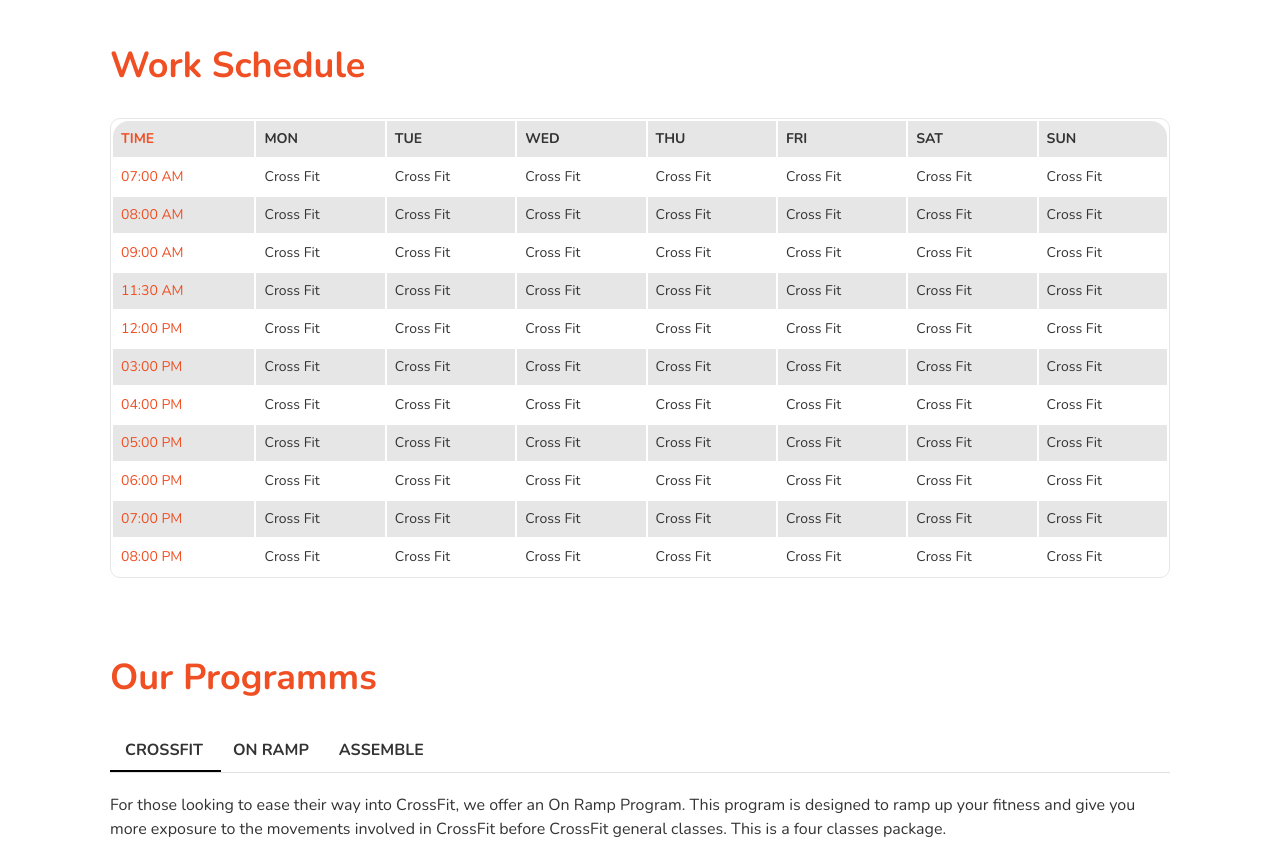
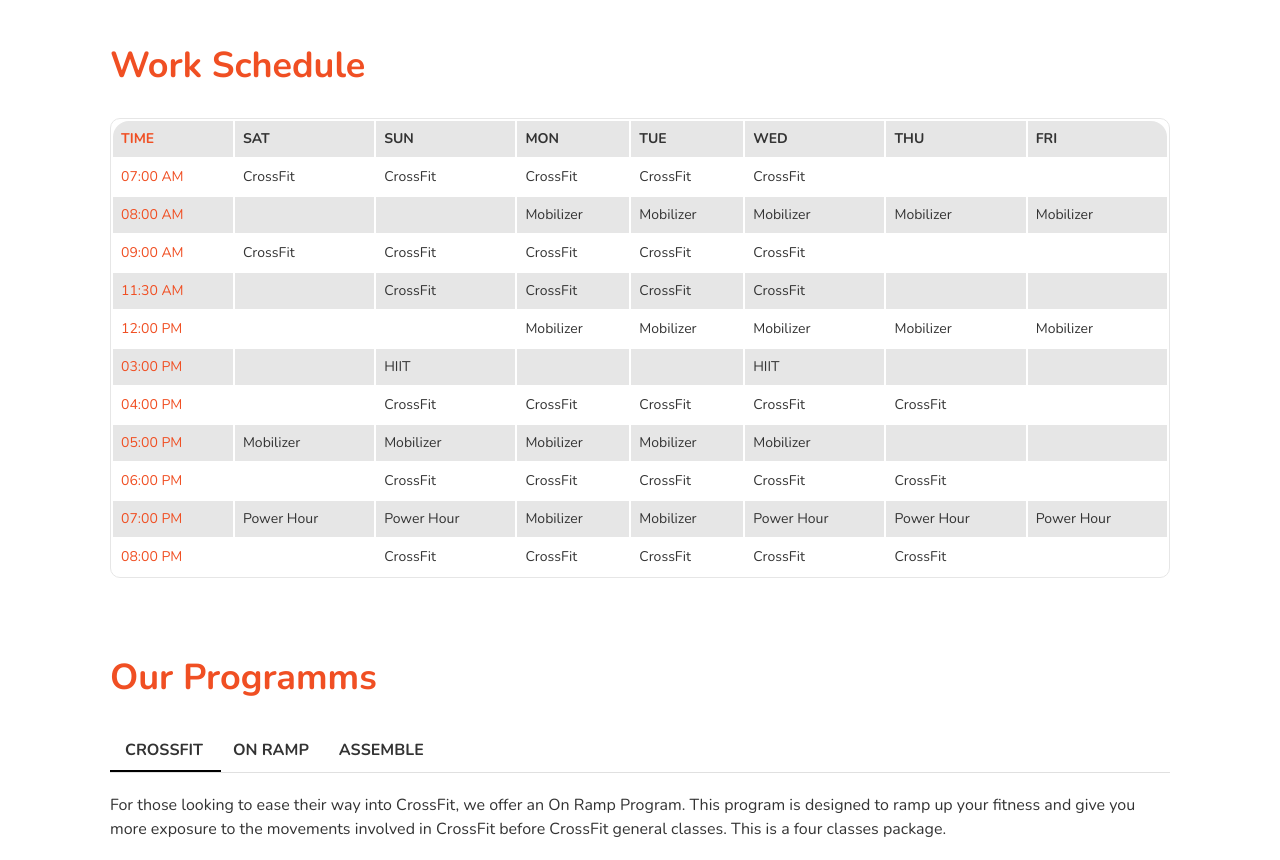
Before and after one commit to mukulchugh/GymCenter--RIZIQ-IT-Solutions, a React (Create React App) app: page / in a window 1280 px wide. Shown: the part 1387-2247 px from the top of the page. Built offline with nearby package versions, Linux system fonts and the light colour scheme.

Commit message:
table value change

```diff
--- a/src/Components/Home/Table/SingleTable.js
+++ b/src/Components/Home/Table/SingleTable.js
@@ -9,13 +9,13 @@
                         <thead className='table_border rounded-2xl'>
                             <tr >
                                 <th className='text-primary'>Time</th>
+                                <th>sat</th>
+                                <th>sun</th>
                                 <th>mon</th>
                                 <th>tue</th>
                                 <th>wed</th>
                                 <th>thu</th>
                                 <th>fri</th>
-                                <th>sat</th>
-                                <th>sun</th>
                             </tr>
                         </thead>
                         <tbody>
@@ -24,13 +24,13 @@
                                     return (
                                         <tr key={item.id} className="hover">
                                             <td className='text-primary'>{item.time}</td>
-                                            <td>{item.data}</td>
-                                            <td>{item.data}</td>
-                                            <td>{item.data}</td>
-                                            <td>{item.data}</td>
-                                            <td>{item.data}</td>
-                                            <td>{item.data}</td>
-                                            <td>{item.data}</td>
+                                            <td>{item.data[0]}</td>
+                                            <td>{item.data[1]}</td>
+                                            <td>{item.data[2]}</td>
+                                            <td>{item.data[3]}</td>
+                                            <td>{item.data[4]}</td>
+                                            <td>{item.data[5]}</td>
+                                            <td>{item.data[6]}</td>
                                         </tr>
                                     )
                                 })
--- a/src/Components/Home/Table/Table.js
+++ b/src/Components/Home/Table/Table.js
@@ -3,22 +3,22 @@
 
 const Table = () => {
     const morningSchedule = [
-        { id: 1, time: '07:00 AM', data: 'Cross Fit' },
-        { id: 2, time: '08:00 AM', data: 'Cross Fit' },
-        { id: 3, time: '09:00 AM', data: 'Cross Fit' },
-        { id: 4, time: '11:30 AM', data: 'Cross Fit' },
-        { id: 5, time: '12:00 PM', data: 'Cross Fit' },
-        { id: 6, time: '03:00 PM', data: 'Cross Fit' },
-        { id: 7, time: '04:00 PM', data: 'Cross Fit' },
-        { id: 8, time: '05:00 PM', data: 'Cross Fit' },
-        { id: 9, time: '06:00 PM', data: 'Cross Fit' },
-        { id: 10, time:'07:00 PM', data: 'Cross Fit' },
-        { id: 11, time:'08:00 PM', data: 'Cross Fit' }
+        { id: 1, time: '07:00 AM', data: ['CrossFit', 'CrossFit', 'CrossFit', 'CrossFit', 'CrossFit', '', '',] },
+        { id: 2, time: '08:00 AM', data: ['', '', 'Mobilizer', 'Mobilizer', 'Mobilizer', 'Mobilizer', 'Mobilizer',] },
+        { id: 3, time: '09:00 AM', data: ['CrossFit', 'CrossFit', 'CrossFit', 'CrossFit', 'CrossFit', '', '',] },
+        { id: 4, time: '11:30 AM', data: ['', 'CrossFit', 'CrossFit', 'CrossFit', 'CrossFit', '', '',] },
+        { id: 5, time: '12:00 PM', data: ['', '', 'Mobilizer', 'Mobilizer', 'Mobilizer', 'Mobilizer', 'Mobilizer',] },
+        { id: 6, time: '03:00 PM', data: ['', 'HIIT', '', '', 'HIIT', '', '',] },
+        { id: 7, time: '04:00 PM', data: ['', 'CrossFit', 'CrossFit', 'CrossFit', 'CrossFit', 'CrossFit', '',] },
+        { id: 8, time: '05:00 PM', data: ['Mobilizer', 'Mobilizer', 'Mobilizer', 'Mobilizer', 'Mobilizer', '', '',] },
+        { id: 9, time: '06:00 PM', data: ['', 'CrossFit', 'CrossFit', 'CrossFit', 'CrossFit', 'CrossFit', '',] },
+        { id: 10, time: '07:00 PM', data: ['Power Hour', 'Power Hour', 'Mobilizer', 'Mobilizer', 'Power Hour', 'Power Hour', 'Power Hour',] },
+        { id: 11, time: '08:00 PM', data: ['', 'CrossFit', 'CrossFit', 'CrossFit', 'CrossFit', 'CrossFit', '',] }
     ];
     return (
         <div className='mid-container mx-auto'>
             <h1 className='text-4xl font-bold text-primary mb-8 '>Work Schedule</h1>
-            <SingleTable tableData={morningSchedule}/>
+            <SingleTable tableData={morningSchedule} />
         </div>
     );
 };
```
